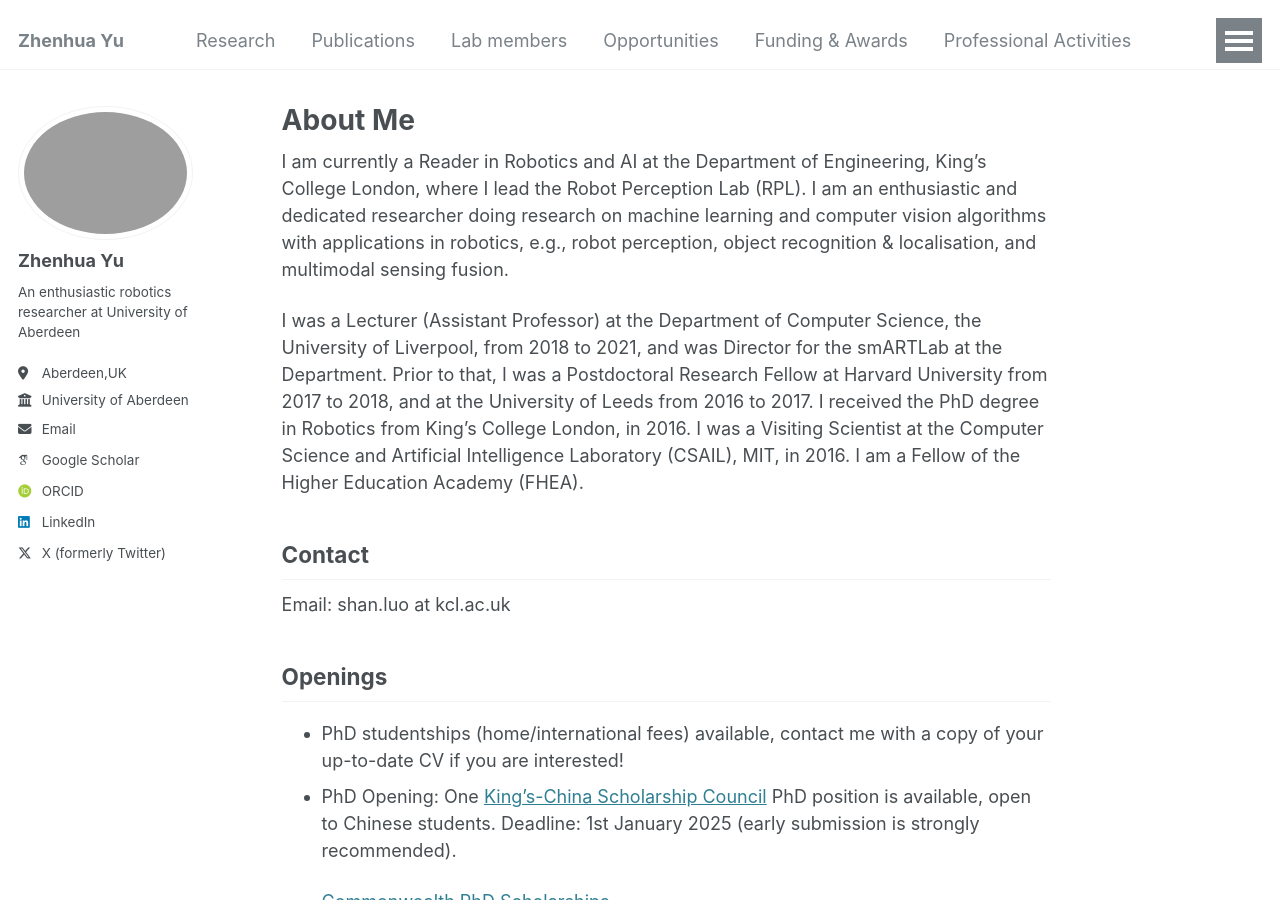
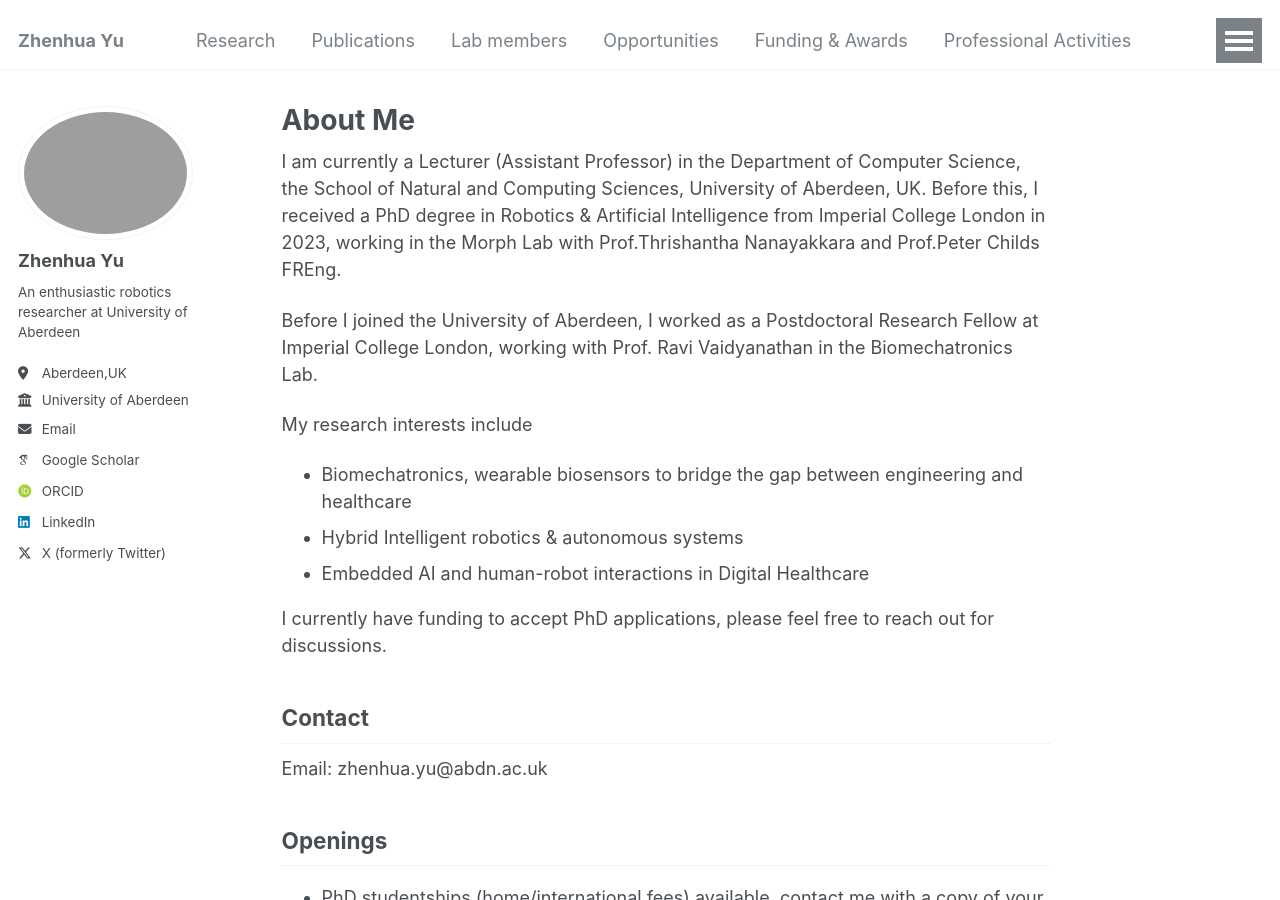
Before and after one commit to DrZhenhuaYu/DrZhenhuaYu.github.io, a Jekyll site: the page built from _pages/about.md, in a window 1280 px wide and 900 px high. Built offline with Jekyll 4.4.1, drawn with Linux system fonts in a browser that asks for light colours; some web fonts are replaced.

Commit message:
Update about.md

```diff
--- a/_pages/about.md
+++ b/_pages/about.md
@@ -9,12 +9,20 @@ redirect_from:
 toc: true
 ---
 
-I am currently a Reader in Robotics and AI at the Department of Engineering, King's College London, where I lead the Robot Perception Lab (RPL). I am an enthusiastic and dedicated researcher doing research on machine learning and computer vision algorithms with applications in robotics, e.g., robot perception, object recognition & localisation, and multimodal sensing fusion.
+I am currently a Lecturer (Assistant Professor) in the Department of Computer Science, the School of Natural and Computing Sciences, University of Aberdeen, UK. Before this, I received a PhD degree in Robotics & Artificial Intelligence from Imperial College London in 2023, working in the Morph Lab with Prof.Thrishantha Nanayakkara and Prof.Peter Childs FREng.
 
-I was a Lecturer (Assistant Professor) at the Department of Computer Science, the University of Liverpool, from 2018 to 2021, and was Director for the smARTLab at the Department. Prior to that, I was a Postdoctoral Research Fellow at Harvard University from 2017 to 2018, and at the University of Leeds from 2016 to 2017. I received the PhD degree in Robotics from King's College London, in 2016. I was a Visiting Scientist at the Computer Science and Artificial Intelligence Laboratory (CSAIL), MIT, in 2016. I am a Fellow of the Higher Education Academy (FHEA).
+Before I joined the University of Aberdeen, I worked as a Postdoctoral Research Fellow at Imperial College London, working with Prof. Ravi Vaidyanathan in the Biomechatronics Lab.
+
+My research interests include
+
+* Biomechatronics, wearable biosensors to bridge the gap between engineering and healthcare
+* Hybrid Intelligent robotics & autonomous systems
+* Embedded AI and human-robot interactions in Digital Healthcare
+
+I currently have funding to accept PhD applications, please feel free to reach out for discussions.
 
 ## Contact
-Email: shan.luo at kcl.ac.uk
+Email: zhenhua.yu@abdn.ac.uk
 
 ## Openings
 <!---* PhD Opening: [NMES PhD Studentships](https://www.findaphd.com/phds/program/kings-college-london-phd-studentships-in-the-faculty-of-natural-mathematical-and-engineering-sciences/?p616)--->
```
